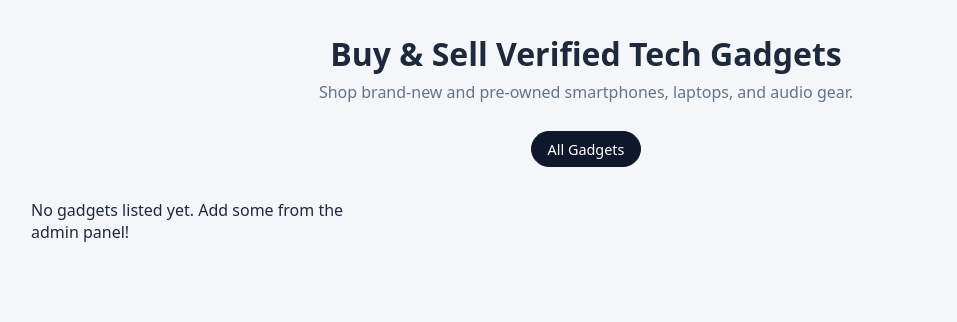
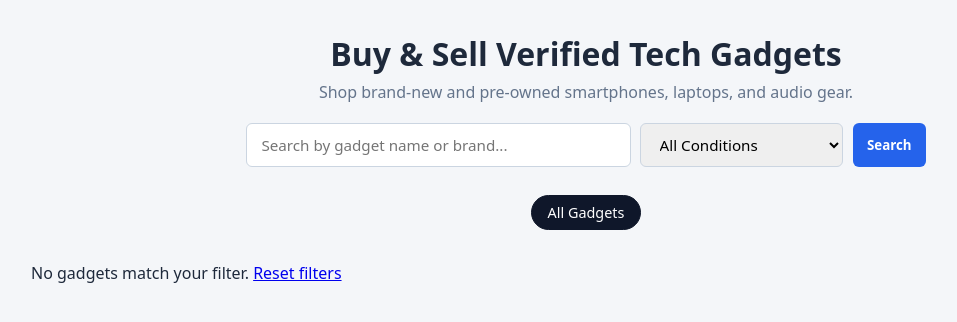
Before and after one commit to Mohammad-Aman-Ansari/gadget-marketplace, a Django app: page / in a window 1280 px wide. Shown: the part 61-383 px from the top of the page, without its empty margins (54-1011 px from the left). Run offline with Django 5.2, Linux system fonts and the light colour scheme; data that the repository does not hold is empty.

Commit message:
feat: add SQL keyword search, category, and condition filters

```diff
--- a/store/static/store/style.css
+++ b/store/static/store/style.css
@@ -31,3 +31,16 @@ body { background: #f4f6f9; color: #1e293b; }
 .price { font-size: 1.2rem; font-weight: 700; color: #0f172a; }
 .btn-buy { background: #2563eb; color: #fff; border: none; padding: 0.5rem 0.9rem; border-radius: 6px; cursor: pointer; font-weight: 600; }
 .btn-buy:hover { background: #1d4ed8; }
+
+.search-bar { display: flex; gap: 0.6rem; justify-content: center; max-width: 680px; margin: 1.25rem auto 0; flex-wrap: wrap; }
+.search-bar input, .search-bar select { padding: 0.6rem 0.9rem; border: 1px solid #cbd5e1; border-radius: 6px; font-size: 0.95rem; }
+.search-bar input { flex: 1; min-width: 220px; }
+.chip { text-decoration: none; color: #1e293b; }
+
+.form-card { max-width: 560px; margin: 2rem auto; background: #fff; padding: 2rem; border-radius: 12px; box-shadow: 0 2px 10px rgba(0,0,0,0.06); }
+.form-card .subtitle { color: #64748b; margin: 0.3rem 0 1.5rem; font-size: 0.92rem; }
+.sell-form p { margin-bottom: 1rem; display: flex; flex-direction: column; gap: 0.35rem; }
+.sell-form label { font-weight: 600; font-size: 0.9rem; }
+.sell-form input, .sell-form select, .sell-form textarea { padding: 0.6rem; border: 1px solid #cbd5e1; border-radius: 6px; font-size: 0.95rem; }
+.sell-form textarea { height: 90px; resize: vertical; }
+.btn-full { width: 100%; padding: 0.75rem; font-size: 1rem; margin-top: 0.5rem; }
--- a/store/templates/store/home.html
+++ b/store/templates/store/home.html
@@ -12,7 +12,7 @@
         <a href="{% url 'home' %}" class="logo">⚡ GadgetHub</a>
         <nav class="nav-links">
             <a href="{% url 'home' %}">Browse Gadgets</a>
-            <a href="/admin/" class="btn-sell">+ Sell a Gadget</a>
+            <a href="{% url 'sell_gadget' %}" class="btn-sell">+ Sell a Gadget</a>
         </nav>
     </header>
 
@@ -20,12 +20,30 @@
         <section class="hero">
             <h1>Buy & Sell Verified Tech Gadgets</h1>
             <p>Shop brand-new and pre-owned smartphones, laptops, and audio gear.</p>
+
+            <form method="GET" action="{% url 'home' %}" class="search-bar">
+                {% if selected_category %}
+                    <input type="hidden" name="category" value="{{ selected_category }}">
+                {% endif %}
+                <input type="text" name="q" placeholder="Search by gadget name or brand..." value="{{ search_query }}">
+                <select name="condition">
+                    <option value="">All Conditions</option>
+                    <option value="new" {% if selected_condition == 'new' %}selected{% endif %}>Brand New</option>
+                    <option value="like_new" {% if selected_condition == 'like_new' %}selected{% endif %}>Open Box / Like New</option>
+                    <option value="refurbished" {% if selected_condition == 'refurbished' %}selected{% endif %}>Certified Refurbished</option>
+                    <option value="used" {% if selected_condition == 'used' %}selected{% endif %}>Pre-Owned / Good</option>
+                </select>
+                <button type="submit" class="btn-buy">Search</button>
+            </form>
         </section>
 
         <div class="category-bar">
-            <span class="chip active">All Gadgets</span>
+            <a href="{% url 'home' %}" class="chip {% if not selected_category %}active{% endif %}">All Gadgets</a>
             {% for cat in categories %}
-                <span class="chip">{{ cat.name }}</span>
+                <a href="?category={{ cat.slug }}{% if search_query %}&q={{ search_query }}{% endif %}{% if selected_condition %}&condition={{ selected_condition }}{% endif %}"
+                   class="chip {% if selected_category == cat.slug %}active{% endif %}">
+                    {{ cat.name }}
+                </a>
             {% endfor %}
         </div>
 
@@ -53,7 +71,7 @@
                     </div>
                 </article>
             {% empty %}
-                <p>No gadgets listed yet. Add some from the admin panel!</p>
+                <p>No gadgets match your filter. <a href="{% url 'home' %}">Reset filters</a></p>
             {% endfor %}
         </section>
     </main>
--- a/store/views.py
+++ b/store/views.py
@@ -1,14 +1,49 @@
-from django.shortcuts import render
+from django.shortcuts import render, redirect
+from django.db.models import Q
+from django.contrib.auth.models import User
 from .models import Category, Gadget
+from .forms import GadgetForm
 
 
 def home(request):
-    # Equivalent SQL: SELECT * FROM store_gadget WHERE stock > 0 ORDER BY created_at DESC;
     gadgets = Gadget.objects.filter(stock__gt=0).select_related('category', 'seller').order_by('-created_at')
     categories = Category.objects.all()
+
+    # Read filter parameters from the URL (?q=...&category=...&condition=...)
+    query = request.GET.get('q', '').strip()
+    category_slug = request.GET.get('category', '').strip()
+    condition = request.GET.get('condition', '').strip()
+
+    if query:
+        # Equivalent SQL: WHERE (title LIKE '%query%' OR brand LIKE '%query%' OR description LIKE '%query%')
+        gadgets = gadgets.filter(
+            Q(title__icontains=query) | Q(brand__icontains=query) | Q(description__icontains=query)
+        )
+    if category_slug:
+        gadgets = gadgets.filter(category__slug=category_slug)
+    if condition:
+        gadgets = gadgets.filter(condition=condition)
 
     context = {
         'gadgets': gadgets,
         'categories': categories,
+        'selected_category': category_slug,
+        'selected_condition': condition,
+        'search_query': query,
     }
     return render(request, 'store/home.html', context)
+
+
+def sell_gadget(request):
+    if request.method == 'POST':
+        form = GadgetForm(request.POST, request.FILES)
+        if form.is_valid():
+            gadget = form.save(commit=False)
+            # Assign logged-in user, or fallback to your first admin user until Phase 5 Auth
+            gadget.seller = request.user if request.user.is_authenticated else User.objects.first()
+            gadget.save()
+            return redirect('home')
+    else:
+        form = GadgetForm()
+
+    return render(request, 'store/sell.html', {'form': form})
```
